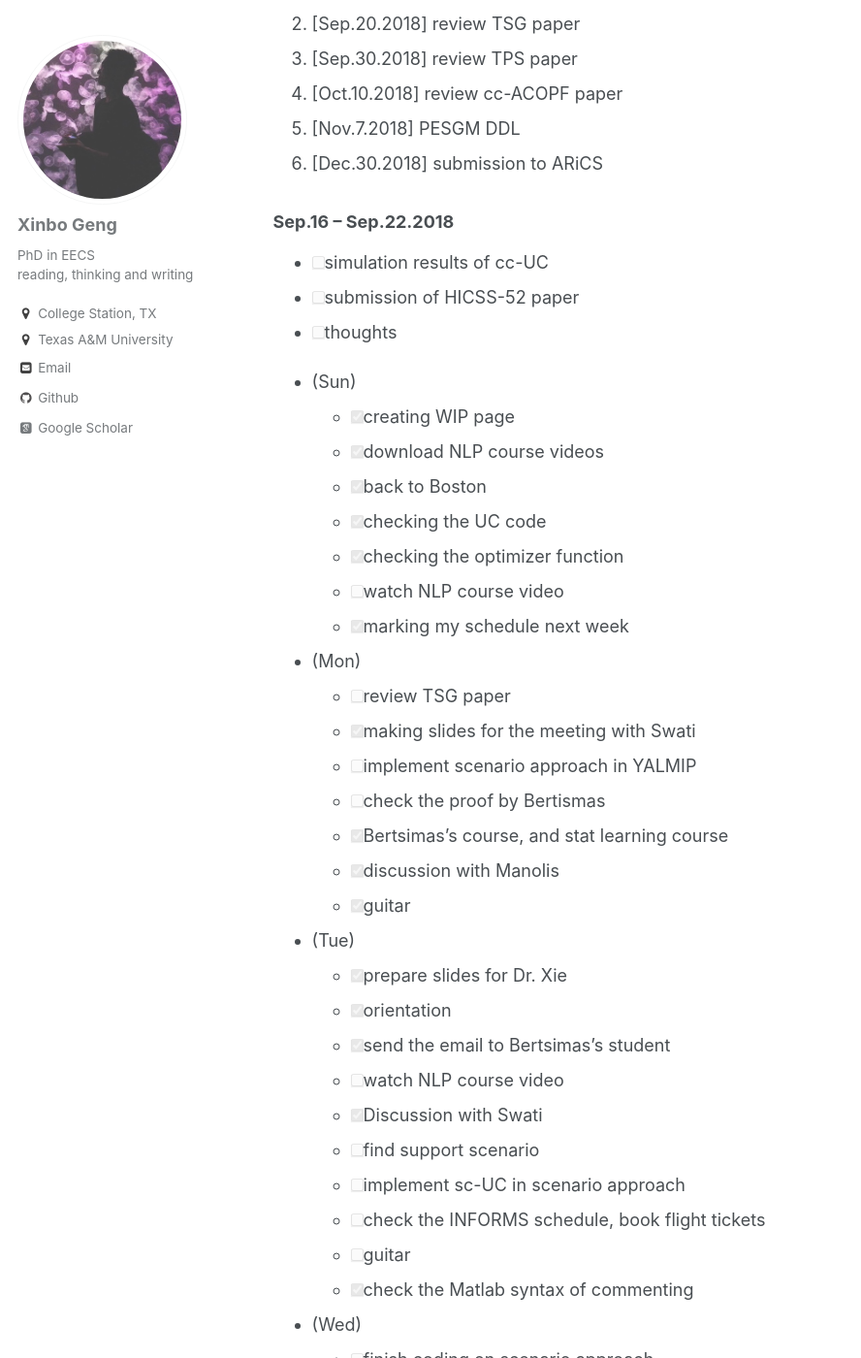
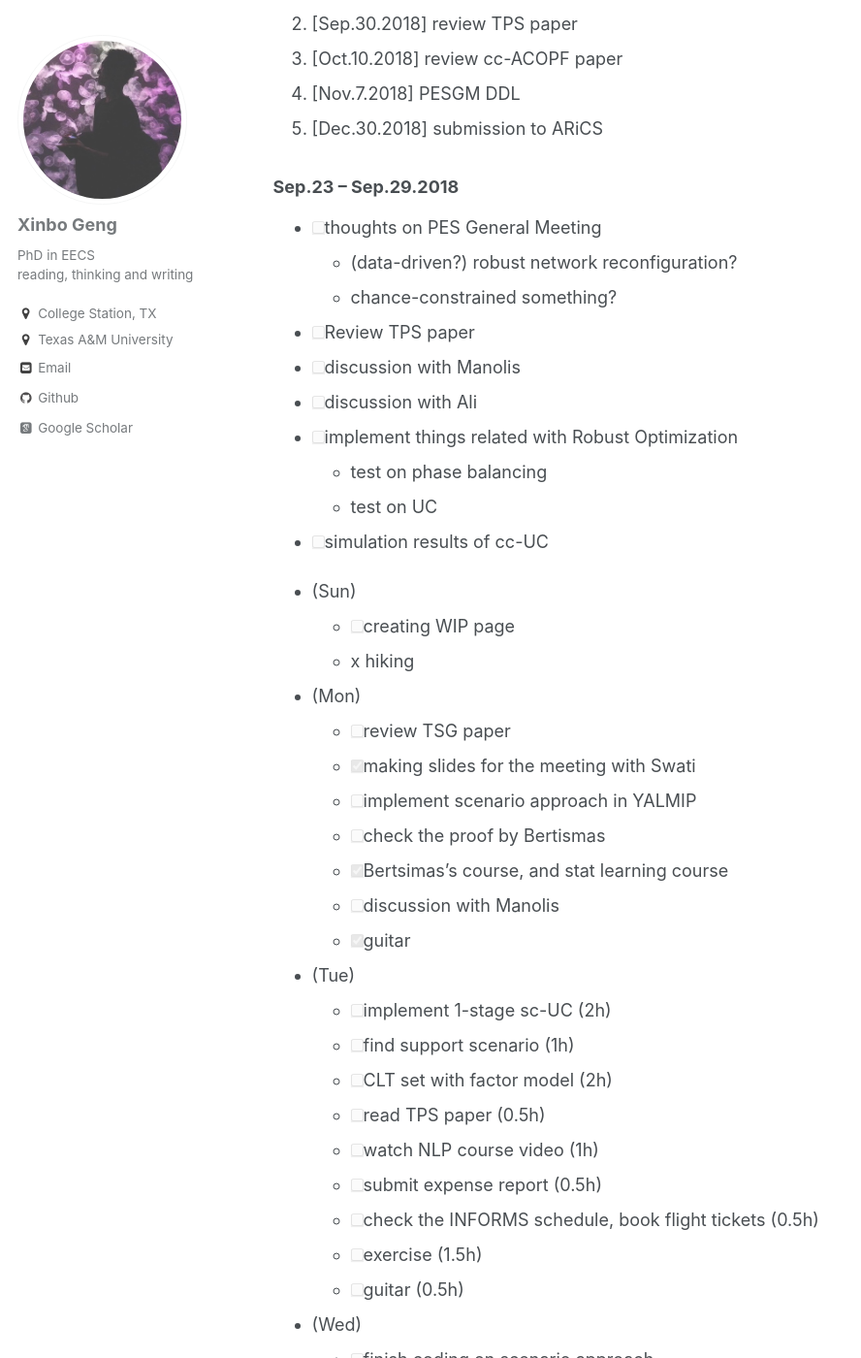
Before and after one commit to xb00dx/xb00dx.github.io, a Jekyll site: the page built from _pages/work-in-progress.md, in a window 1280 px wide and 1400 px high, scrolled down 261 px. Shown: the whole window at 97% size, without its empty margins (0-888 px from the left). Built offline with Jekyll 4.4.1, drawn with Linux system fonts in a browser that asks for light colours; some web fonts are replaced; some of the changed text lies outside the part shown.

Commit message:
no message

```diff
--- a/_pages/work-in-progress.md
+++ b/_pages/work-in-progress.md
@@ -11,16 +11,80 @@ redirect_from:
 ### Upcoming Deadlines
 
 1. [Sep.31.2018] cc-SCUC DDL
-1. [Sep.20.2018] review TSG paper
 1. [Sep.30.2018] review TPS paper
 1. [Oct.10.2018] review cc-ACOPF paper
 1. [Nov.7.2018] PESGM DDL
 1. [Dec.30.2018] submission to ARiCS
 
+
+### Sep.23 -- Sep.29.2018
+- [ ] thoughts on PES General Meeting
+  - (data-driven?) robust network reconfiguration?
+  - chance-constrained something?
+- [ ] Review TPS paper
+- [ ] discussion with Manolis
+- [ ] discussion with Ali
+- [ ] implement things related with Robust Optimization
+  - test on phase balancing
+  - test on UC
+- [ ] simulation results of cc-UC
+
+
+* (Sun)
+  - [ ] creating WIP page
+  - x hiking
+* (Mon)
+  - [ ] review TSG paper
+  - [x] making slides for the meeting with Swati
+  - [ ] implement scenario approach in YALMIP
+  - [ ] check the proof by Bertismas
+  - [x] Bertsimas's course, and stat learning course
+  - [ ] discussion with Manolis
+  - [x] guitar
+* (Tue)
+  - [ ] implement 1-stage sc-UC (2h)
+  - [ ] find support scenario (1h)
+  - [ ] CLT set with factor model (2h)
+  - [ ] read TPS paper (0.5h)
+  - [ ] watch NLP course video (1h)
+  - [ ] submit expense report (0.5h)
+  - [ ] check the INFORMS schedule, book flight tickets (0.5h)
+  - [ ] exercise (1.5h)
+  - [ ] guitar (0.5h)
+* (Wed)
+  - [ ] finish coding on scenario approach
+  - [ ] read all slides for Bertsimas' course
+  - [ ] stat learning and Bertsimas's course
+  - [ ] run for 5km
+  - [ ] download the references of stat learning course
+  - [ ] guitar
+* (Thu)
+  - [ ] watch NLP course video
+  - [ ] read Dan Wu's paper
+  - [ ] review cc-ACOPF paper
+  - [ ] my formulation of cc-ACOPF
+  - [ ] exercise
+  - [ ] guitar
+* (Fri)
+  - [x] submission to HICSS
+  - [x] discussion with Manolis
+  - [ ] discussion with Ali
+  - [ ] exercise
+  - [ ] guitar
+* (Sat)
+  - [ ] s
+  - [ ] pick up XF
+  - [ ] put HICSS-52 paper on arxiv
+  - [ ] put modifier PESGM paper on arxiv
+  - [ ] create google scholar items for two papers
+  - [ ] shopping at outlet
+  - [ ] guitar
+
+
 ### Sep.16 -- Sep.22.2018
 
 - [ ] simulation results of cc-UC
-- [ ] submission of HICSS-52 paper
+- [x] submission of HICSS-52 paper
 - [ ] thoughts
 
 * (Sun)
```
Also changed, not shown: other parts of _pages/work-in-progress.md (+0 -10 lines).
